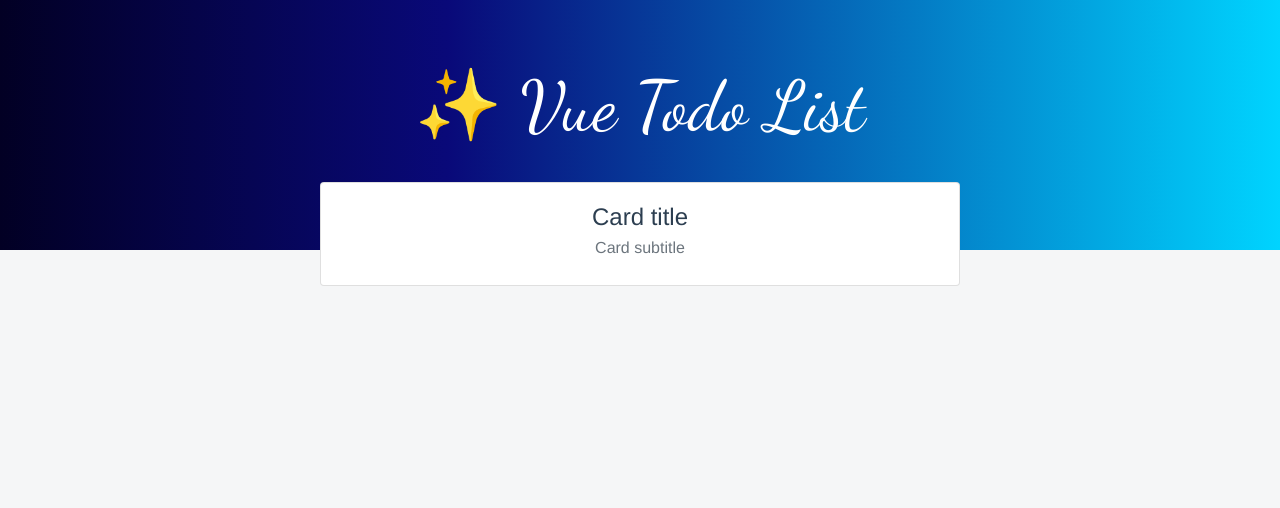
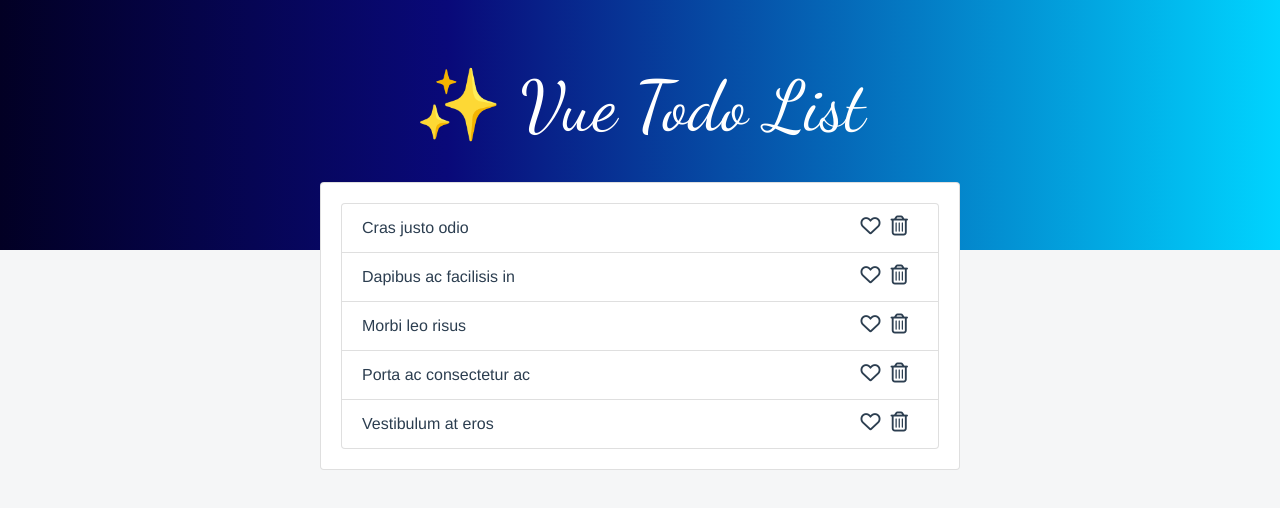
Before and after one commit to daliayousry/vue-quick-start, a Vue app: page / in a window 1280 px wide. Shown: the top 508 px of the page. Built offline with nearby package versions, Linux system fonts and the light colour scheme.

Commit message:
Add Font Awesome and todo-items

```diff
--- a/public/index.html
+++ b/public/index.html
@@ -5,6 +5,7 @@
     <meta http-equiv="X-UA-Compatible" content="IE=edge">
     <meta name="viewport" content="width=device-width,initial-scale=1.0">
     <link rel="icon" href="<%= BASE_URL %>favicon.ico">
+    <link href="https://cdnjs.cloudflare.com/ajax/libs/font-awesome/6.2.1/css/all.min.css" rel="stylesheet">
     <title><%= htmlWebpackPlugin.options.title %></title>
   </head>
   <body>
--- a/src/components/TheHeader.vue
+++ b/src/components/TheHeader.vue
@@ -3,7 +3,39 @@
     <div class="header-container text-center pt-3 pb-2">
         <h2 class="vue-todo-list my-4">✨ Vue Todo List</h2>
     </div>
-    <b-card class="todo-list-card" title="Card title" sub-title="Card subtitle">
+    <b-card class="todo-list-card">
+        <b-list-group>
+            <b-list-group-item>Cras justo odio
+                <div class="todo-list-action">
+                    <i class="fa-regular fa-heart todo-action-icon"></i>
+                    <i class="fa-regular fa-trash-can todo-action-icon"></i>
+                </div>
+            </b-list-group-item>
+            <b-list-group-item>Dapibus ac facilisis in
+                <div class="todo-list-action">
+                    <i class="fa-regular fa-heart todo-action-icon"></i>
+                    <i class="fa-regular fa-trash-can todo-action-icon"></i>
+                </div>
+            </b-list-group-item>
+            <b-list-group-item>Morbi leo risus
+                <div class="todo-list-action">
+                    <i class="fa-regular fa-heart todo-action-icon"></i>
+                    <i class="fa-regular fa-trash-can todo-action-icon"></i>
+                </div>
+            </b-list-group-item>
+            <b-list-group-item>Porta ac consectetur ac
+                <div class="todo-list-action">
+                    <i class="fa-regular fa-heart todo-action-icon"></i>
+                    <i class="fa-regular fa-trash-can todo-action-icon"></i>
+                </div>
+            </b-list-group-item>
+            <b-list-group-item>Vestibulum at eros
+                <div class="todo-list-action">
+                    <i class="fa-regular fa-heart todo-action-icon"></i>
+                    <i class="fa-regular fa-trash-can todo-action-icon"></i>
+                </div>
+            </b-list-group-item>
+        </b-list-group>
     </b-card>
 
 </div>
@@ -11,9 +43,9 @@
 
 <script>
 import Vue from 'vue'
-import {
-    BCard
-} from 'bootstrap-vue'
+import {BCard} from 'bootstrap-vue'
+import {BListGroup} from 'bootstrap-vue'
+Vue.component('b-list-group', BListGroup)
 Vue.component('b-card', BCard)
 export default {
     name: 'TheHeader',
@@ -50,4 +82,17 @@ export default {
     margin: 0 auto;
     margin-top: -68px;
 }
+
+.list-group {
+    text-align: left;
+}
+
+.todo-list-action {
+    display: inline-block;
+    float: right;
+}
+.todo-action-icon{
+        margin-right: 10px;
+    font-size: 20px;
+}
 </style>
```
